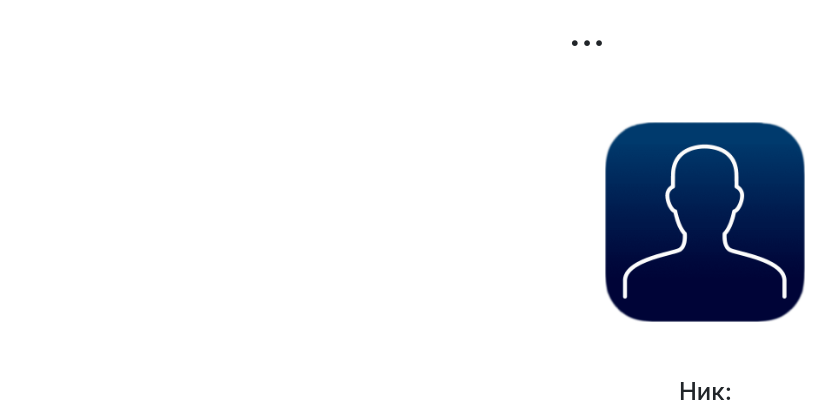
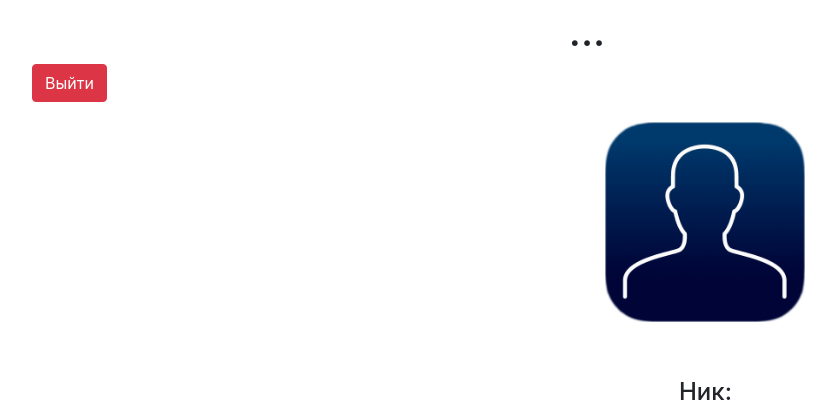
Before and after one commit to igor05max/web, a Flask app: page /profile in a window 1280 px wide. Shown: the top 420 px of the page, without its empty margins (53-889 px from the left). Run offline with Flask 2, Linux system fonts and the light colour scheme; a user stored in the database is signed in; some libraries are stand-ins or nearby versions.

Commit message:
Update profile.html

```diff
--- a/templates/profile.html
+++ b/templates/profile.html
@@ -5,6 +5,9 @@
 
 {% if current_user.is_authenticated %}
 <form method="post" enctype="multipart/form-data">
+    <a href="/logout" class="btn btn-danger">
+            Выйти
+        </a>
     <h4 style="position:absolute;left:732px;top:378px;width:200px;height:30px;z-index:5;"> Ник: </h4>
     <input type="text" align="center" id="Editbox1" disabled="disabled" style="position:absolute;left:662px;top:448px;width:200px;height:30px;z-index:5;" name="Editbox1" placeholder={{ current_user.name }}>
     {% if name_image == None %}
```
